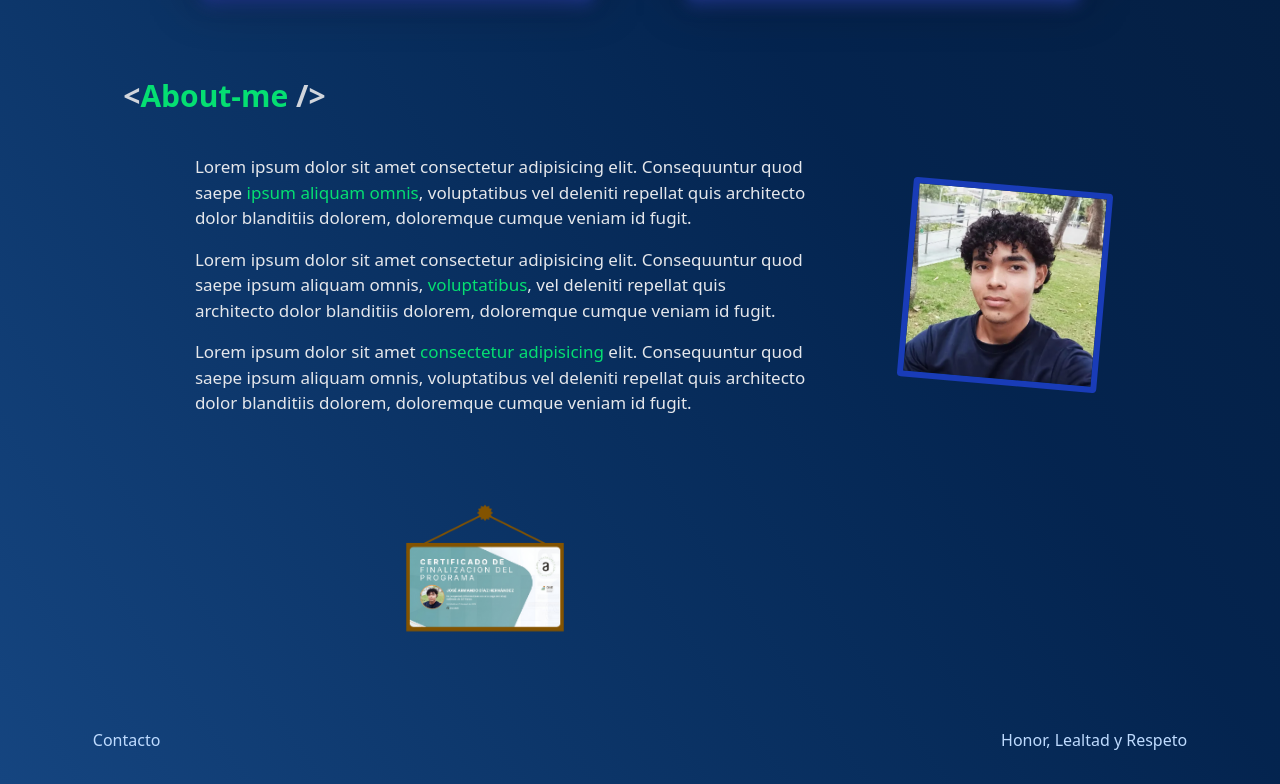
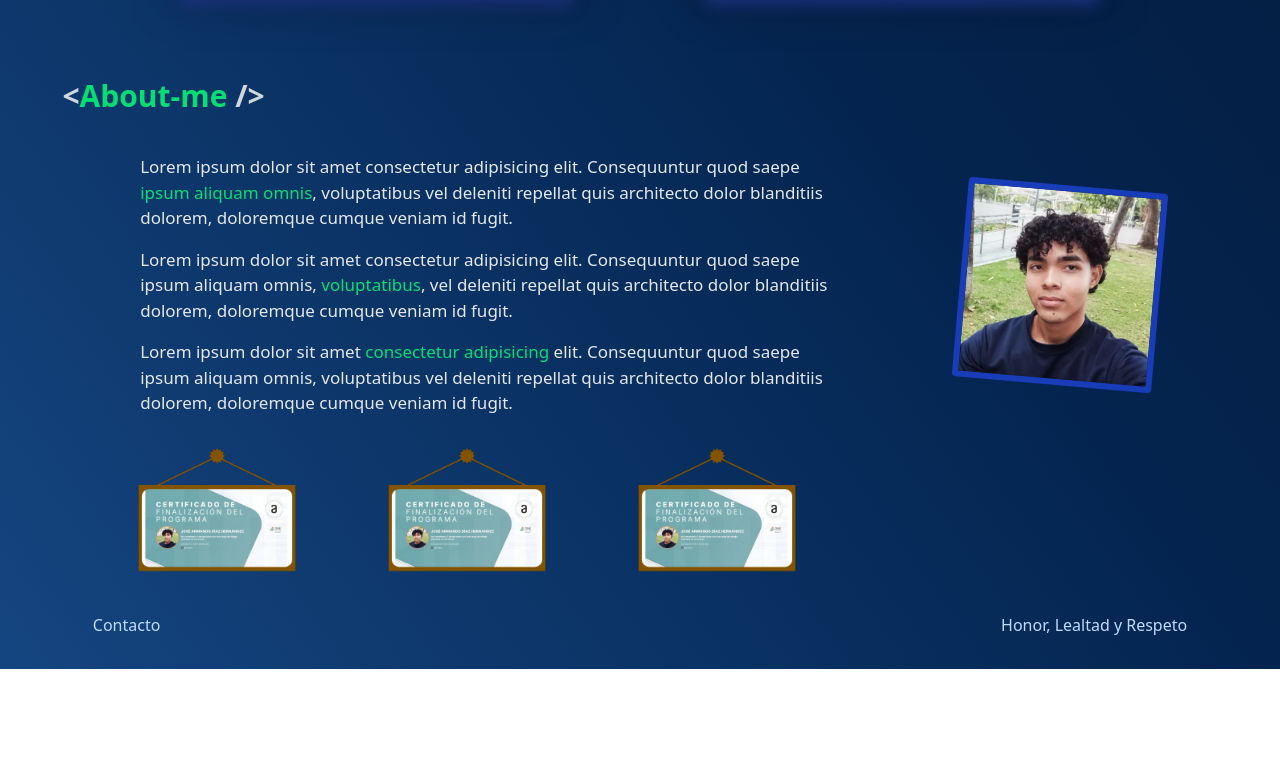
Before and after one commit to jose-advh/mi-portfolio, a React (Vite) app: page / in a window 1280 px wide. Shown: the part 1097-1881 px from the top of the page. After the commit the page ends 1766 px from the top, so only its background shows below. Built offline with nearby package versions, Linux system fonts and the light colour scheme.

Commit message:
Main update: width 85 > 95

```diff
--- a/src/App.jsx
+++ b/src/App.jsx
@@ -17,7 +17,7 @@ function App() {
   return (
     <>
       <Header />
-      <main className="flex flex-col md:gap-8 lg:w-[85%] m-auto">
+      <main className="flex flex-col md:gap-8 lg:w-[95%] m-auto">
         <Presentacion />
         <Projects />
         <Aboutme />
--- a/src/components/Certifications/index.jsx
+++ b/src/components/Certifications/index.jsx
@@ -5,12 +5,24 @@ const Certifications = (props) => {
     <article className="w-full">
       {/* TO-DO: BACKGROUND  */}
       {/* <div className="z-1 fixed top-0 w-full bg-black/50 h-screen"></div> */}
-      <section className="flex flex-wrap justify-evenly items-center w-[100%] m-auto lg:m-0 lg:w-[70%]">
+      <section className="flex flex-wrap gap-4 justify-evenly items-center w-[100%] m-auto lg:m-0 lg:w-[70%]">
         <img
           onClick={props.abrirModal}
           src="/imgs/certifications/prueba.png"
           alt="Certificado oracle"
-          className="p-2 w-60 cursor-pointer"
+          className="w-40 cursor-pointer"
+        />
+        <img
+          onClick={props.abrirModal}
+          src="/imgs/certifications/prueba.png"
+          alt="Certificado oracle"
+          className="w-40 cursor-pointer"
+        />
+        <img
+          onClick={props.abrirModal}
+          src="/imgs/certifications/prueba.png"
+          alt="Certificado oracle"
+          className="w-40 cursor-pointer"
         />
       </section>
       <ImgModal
--- /dev/null
+++ b/src/components/Education/index.jsx
@@ -0,0 +1,5 @@
+const Education = () => {
+  return <h1>hola mundo</h1>;
+};
+
+export default Education;
--- a/src/components/Presentacion/index.jsx
+++ b/src/components/Presentacion/index.jsx
@@ -1,5 +1,6 @@
 import FotoJose from "/imgs/FotoJose.webp";
 import Button from "../Button";
+import Certifications from "../Certifications";
 
 const Presentacion = () => {
   return (
--- a/src/components/imgModal/index.jsx
+++ b/src/components/imgModal/index.jsx
@@ -15,7 +15,7 @@ const ImgModal = (props) => {
           </figure>
           <form method="dialog">
             <button
-              className="fixed top-[20%] right-[31%] bg-black/50 p-2 rounded-xl"
+              className="fixed top-[38%] right-[15%] lg:top-[20%] lg:right-[31%] bg-black/50 p-2 rounded-xl"
               onClick={() => props.setModalAbierto(false)}
             >
               <img
```
Also changed, not shown: public/imgs/certifications/prueba.png.
